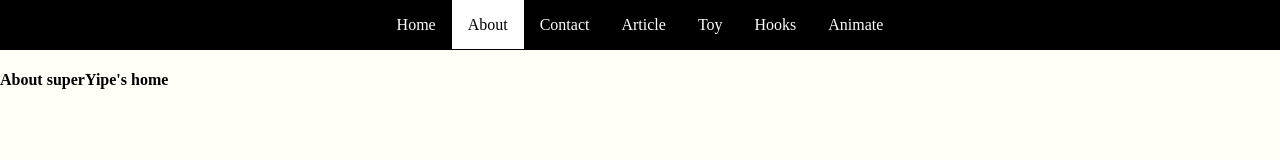
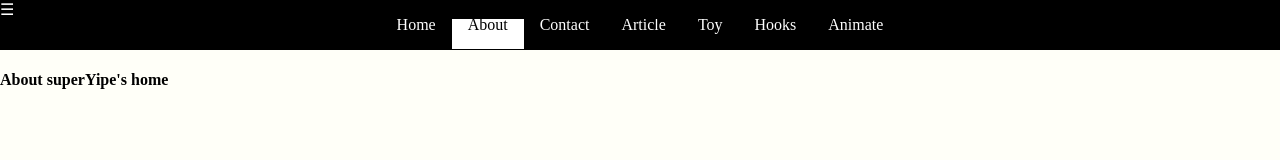
Before and after one commit to EPSON-LEE/genius, a Gatsby site: page /about/ in a window 1280 px wide. Built offline with nearby package versions, Linux system fonts and the light colour scheme; Gatsby itself is replaced by a stand-in of ours.

Commit message:
fix layout

```diff
--- a/src/components/Header/mobileMenu/MobileMenu.jsx
+++ b/src/components/Header/mobileMenu/MobileMenu.jsx
@@ -28,7 +28,9 @@ export default class MobileMenu extends Component {
     return (
       <div className={menu.mobile_menu}>
         <span onClick={this.showMenu}>
-          <div>&#9776;</div>
+          <div style={{
+            color: "white"
+          }}>&#9776;</div>
         </span>
         {this.state.showMenu ? (
           <div
@@ -37,9 +39,6 @@ export default class MobileMenu extends Component {
               this.dropdownMenu = element
             }}
           >
-            <div>
-              aaa
-            </div>
             {routes.map(item => {
               return (
                 <Link
--- a/src/components/Header/mobileMenu/mobileMenu.module.css
+++ b/src/components/Header/mobileMenu/mobileMenu.module.css
@@ -1,8 +1,9 @@
 .mobile_menu {
+  background-color: black;
   display: inline-block;
   width: 100%;
   position: fixed;
-  top: 0;
+  top: 0px;
 }
 
 .mobile_menu_item {
@@ -11,5 +12,5 @@
 }
 
 .mobile_menu_font_item {
-  color: black;
+  color: white;
 }
```
